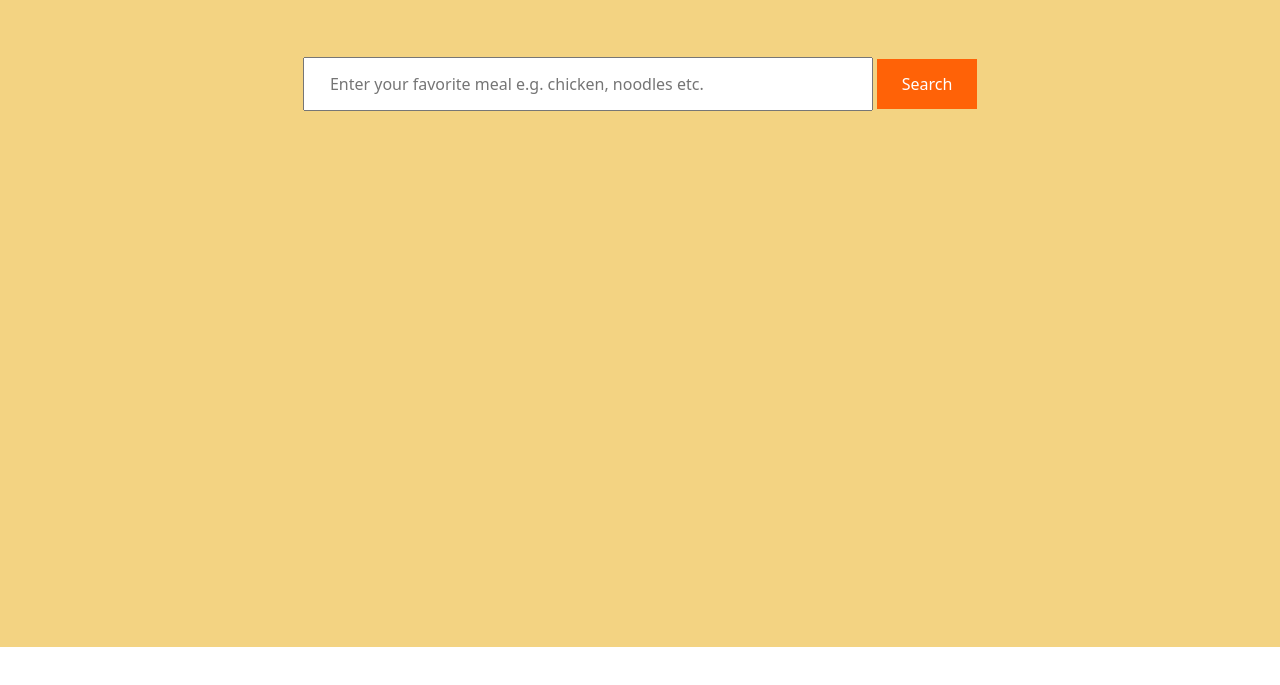
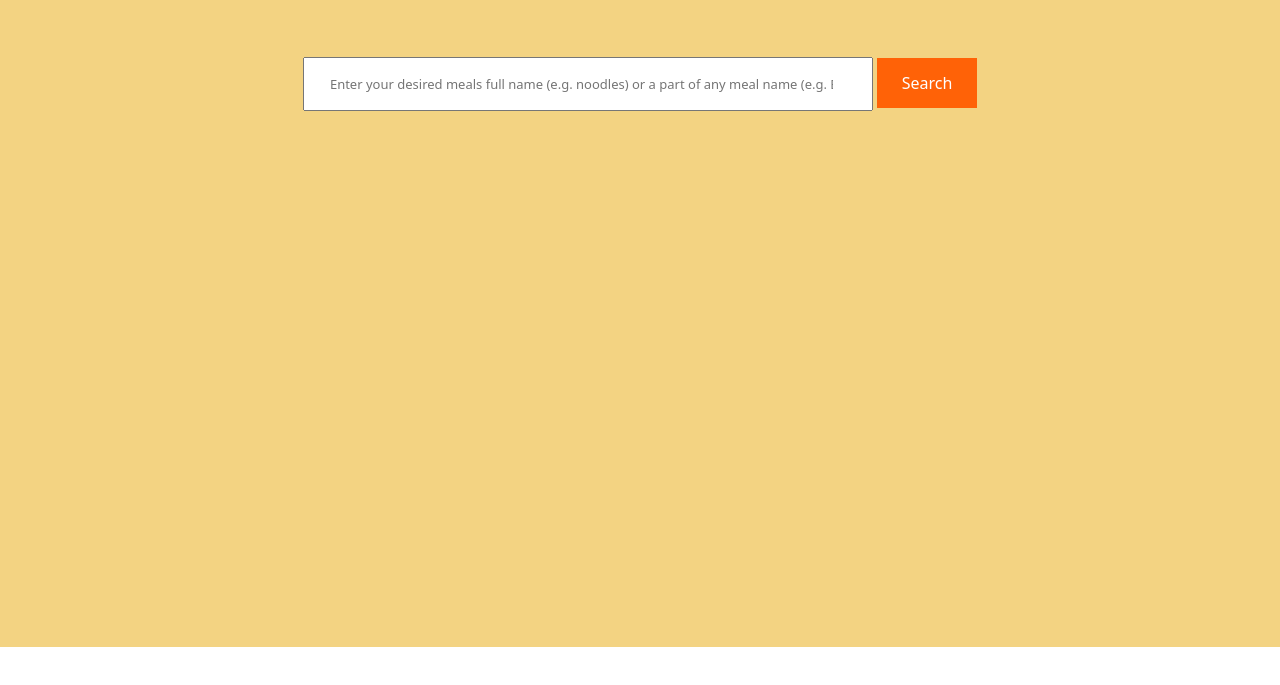
Before and after one commit to arifullah565360/assignment-5, a plain HTML site: page index.html in a window 1280 px wide. Shown: the part 43-728 px from the top of the page. Drawn offline with nearby package versions, Linux system fonts and the light colour scheme.

Commit message:
search input text changed

```diff
--- a/index.html
+++ b/index.html
@@ -44,7 +44,7 @@
         <!-- Data Display Area -->
         <div class="container">
             <div id="search-area" style="text-align: center; margin-top: 40px;">
-                <input id="search-meal" value="" type="search" placeholder="Enter your favorite meal e.g. chicken, noodles etc.">
+                <input id="search-meal" value="" type="search" placeholder="Enter your desired meals full name (e.g. noodles) or a part of any meal name (e.g. Beef )">
                 <button id="btn-search">Search</button>
             </div>
             <div id="meal-details"> </div>
--- a/style.css
+++ b/style.css
@@ -20,6 +20,7 @@ padding: 0 100px 0 100px;
     width: 50%;
     height: 40px;
     padding: 25px;
+    font-size: 13px;
 
 }
 
```
